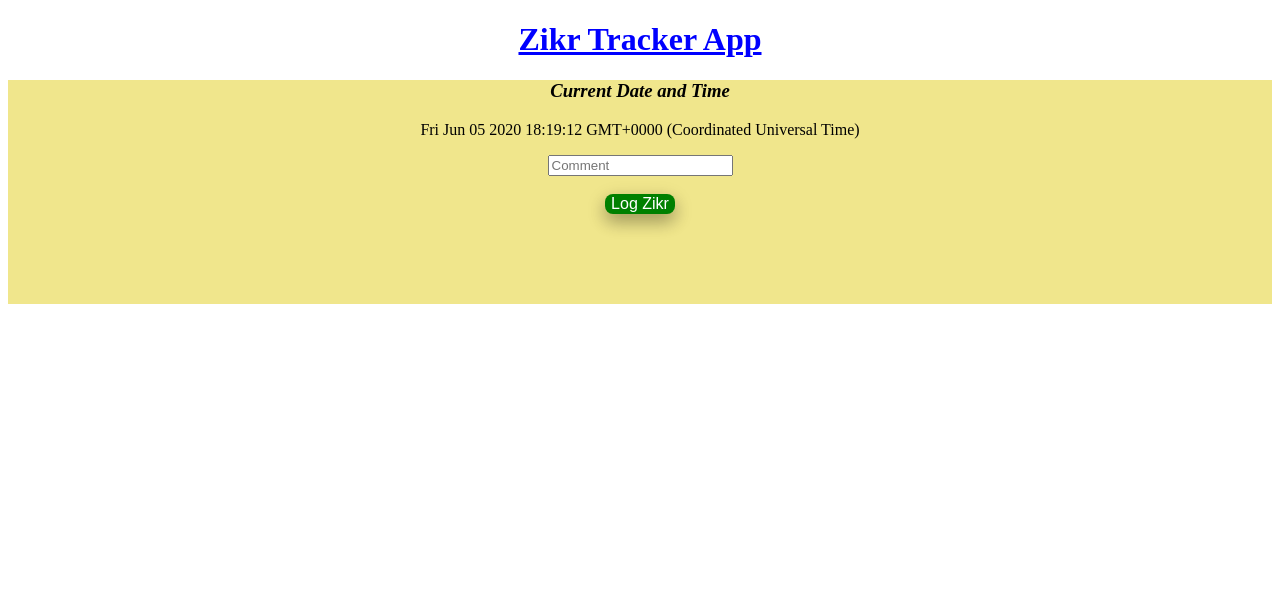
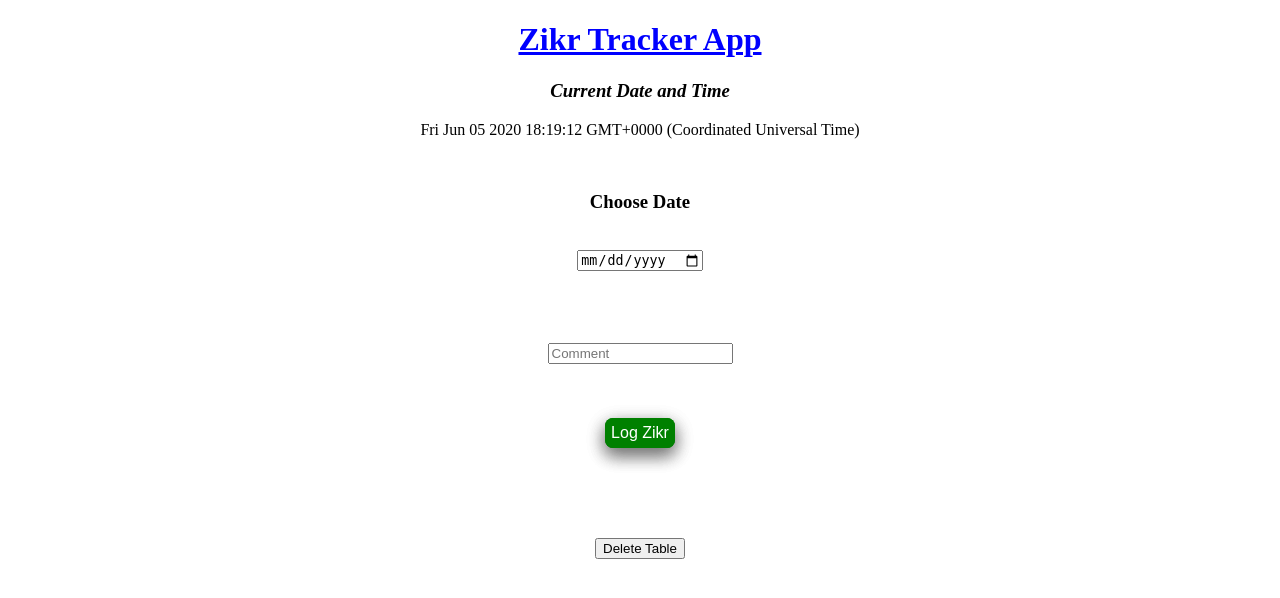
Before and after one commit to knail1/zikrtracker, a Flask app: page / in a window 1280 px wide. Shown: the top 598 px of the page. Run offline with Flask 2, Linux system fonts and the light colour scheme; data that the repository does not hold is empty; some libraries are stand-ins or nearby versions.

Commit message:
added calendar

```diff
--- a/models.py
+++ b/models.py
@@ -75,7 +75,10 @@ def create_post(date, complete, comment):
             port = os.environ['DB_PORT']
         )
     cur = conn.cursor()
-    cur.execute("INSERT INTO zikr (date, complete, comment) VALUES (%s, %s, %s)", ('NOW()', '1', comment))
+    try:
+        cur.execute("INSERT INTO zikr (date, complete, comment) VALUES (%s, %s, %s)", (date, '1', comment))
+    except:
+        print("Already logged for that day")
     conn.commit()
 
     conn.close()
--- a/static/style.css
+++ b/static/style.css
@@ -5,12 +5,12 @@
 }
 .body {
     text-align: center;
-    background: khaki;
 }
-.button {
+.logbutton {
     border: none;
     background-color: green;
     color: white;
+    height: 30px;
     text-align: center;
     text-decoration: none;
     display: inline-block;
@@ -18,7 +18,3 @@
     border-radius: 8px;
     box-shadow: 0 8px 16px 0 rgba(0,0,0,0.2), 0 6px 20px 0 rgba(0,0,0,0.19);
   }
-form button {
-    text-align: center;
-    color: green;
-}
--- a/templates/index.html
+++ b/templates/index.html
@@ -22,23 +22,33 @@
                 </script>
 
             </p>
+
             <form action="/" method = 'post'>
+
+                <br>
+                <label for="date"><h3><strong>Choose Date</strong></h3></label><br>
+                <input type="date" id="date" name="date">
+                <br>
+                <br>
+                <br>
+                <br>
+                <br>
                 <input placeholder='Comment' name="comment" required>
                 <br>
                 <br>
-                <button class="button" name='complete'>Log Zikr</button>
+                <br>
+                <br>
+                <div class = "logbutton">
+                    <button class="logbutton" name='complete'>Log Zikr</button>
+                </div>
                 <br>
                 <br>
                 <br>
             </form>
 
-
-
-
             <br>
             <br>
             <br>
-            <!--
             <form action="/clear">
                 <div>
                     <button onclick="delete_table()" class='button deletebutton'>Delete Table</button>
@@ -48,15 +58,13 @@
 
 
 
-
             <b>
             <p>
             {% for post in posts %}
-            <div>{{ post[3] }} | {{ post[2].title() }} | {{ post[1] }}</div>
+            <div>{{ post[0] }} | {{ post[2].title() }} | {{ post[1] }}</div>
             {% endfor %}
             </p>
             </b>
-        -->
 
 
         </div>
```
